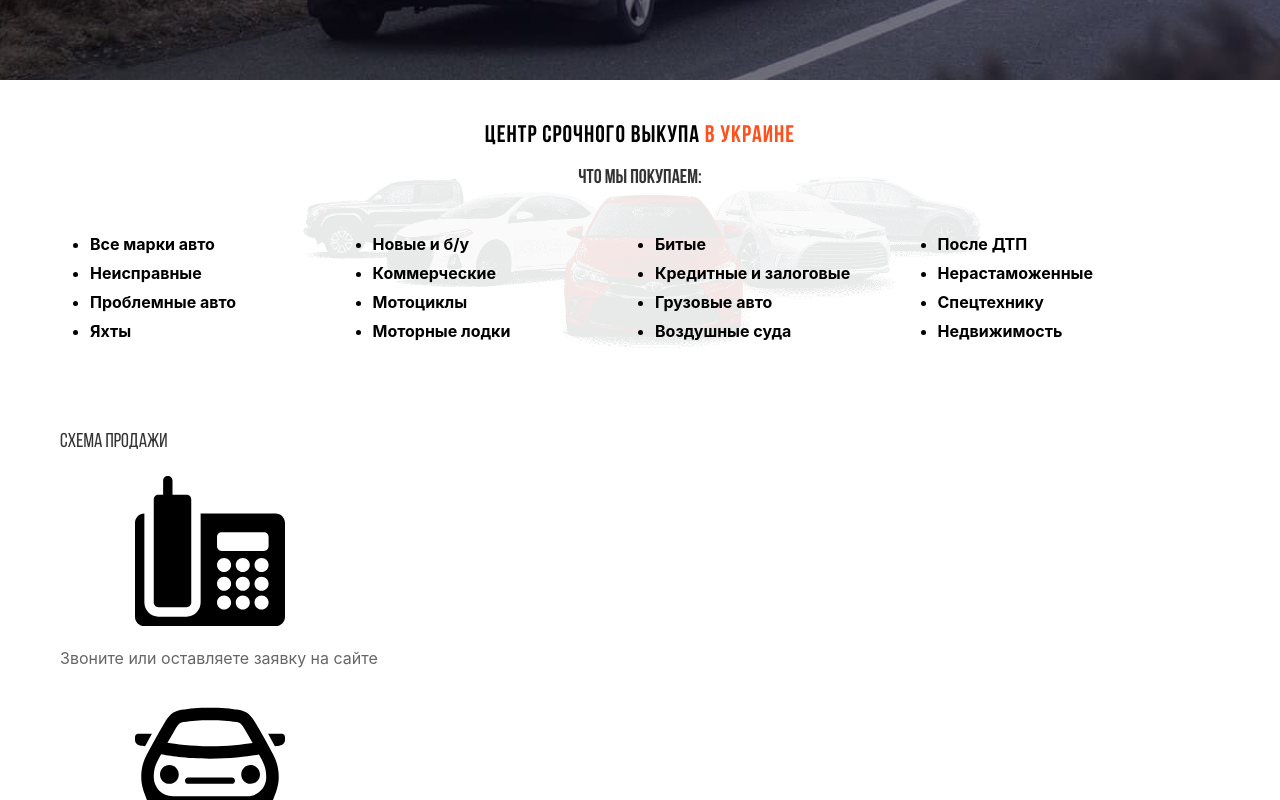
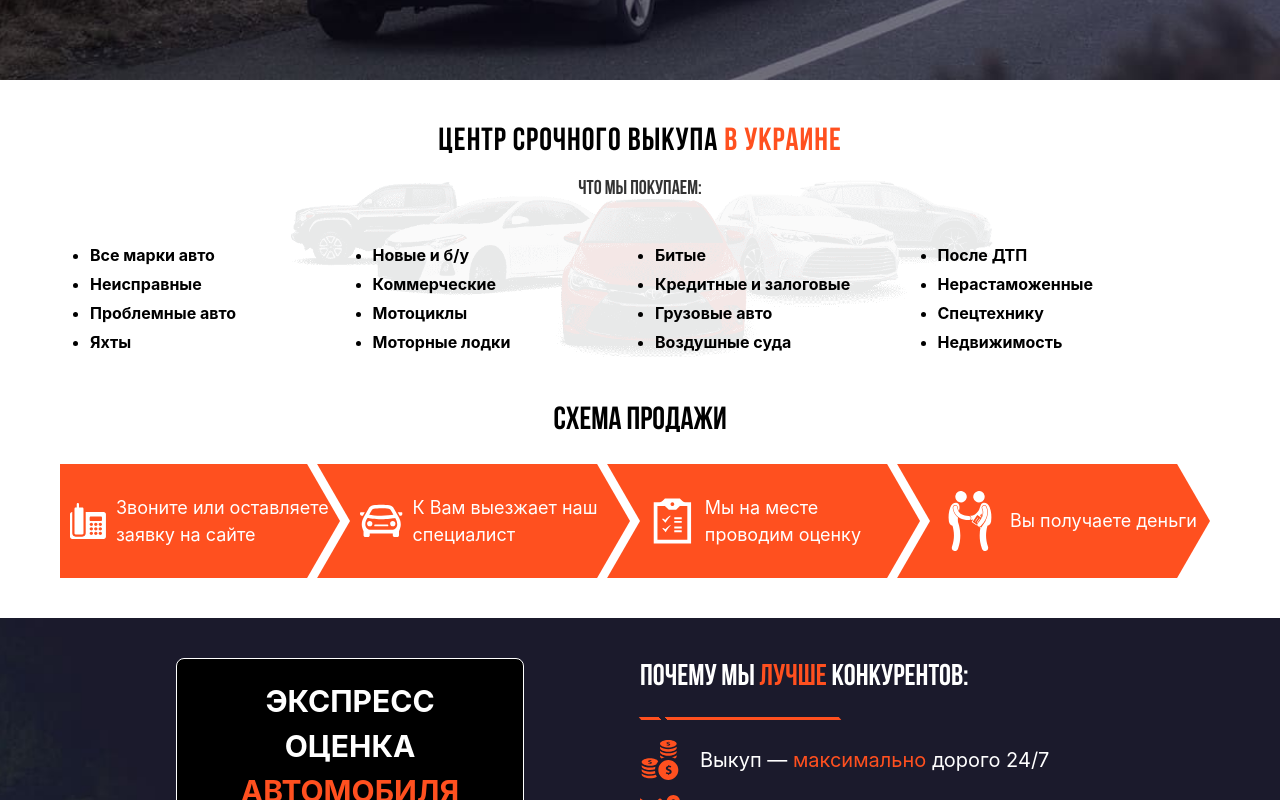
Before and after one commit to FreeDOSSS/AvtoSale, a Next.js app: page / in a window 1280 px wide. Shown: the part 720-1520 px from the top of the page. Built offline with nearby package versions, Linux system fonts and the light colour scheme.

Commit message:
style titles

```diff
--- a/next.config.js
+++ b/next.config.js
@@ -5,7 +5,6 @@
 const withFonts = require("nextjs-fonts");
 
 next_config = {
-
   exportPathMap: async function(
     defaultPathMap,
     { dev, dir, outDir, distDir, buildId }
@@ -34,7 +33,6 @@
         }
       }
     }
-    console.log("end", end);
     return end;
   }
 };
--- a/src/components/ReadyBuy/ReadyBuy.module.scss
+++ b/src/components/ReadyBuy/ReadyBuy.module.scss
@@ -20,6 +20,7 @@
   color: $colorBlack;
   margin: 0;
   padding: 0;
+  font-size: 27.2px;
   margin-bottom: 10px;
 }
 
@@ -62,6 +63,10 @@
 }
 
 @media (min-width: $breakPointWidthDs) {
+  .title {
+    font-size: 32px;
+  }
+
   .list {
     grid-template-columns: repeat(4, 1fr);
   }
--- a/src/components/StepsBuy/StepsBuy.scss
+++ b/src/components/StepsBuy/StepsBuy.module.scss
@@ -16,6 +16,7 @@
   margin: 0;
   font-weight: 700;
   margin-bottom: 20px;
+  font-size: 27.2px;
 }
 
 .subtitle {
@@ -185,6 +186,10 @@
 }
 
 @media (min-width: $breakPointWidthDs) {
+  .title {
+    font-size: 32px;
+  }
+
   .step {
     --margin: 10px;
 
```
Also changed, not shown: src/components/LogoRow/LogoRow.jsx (+7 -9 lines), src/components/StepsBuy/StepsBuy.jsx (+4 -4 lines), src/pages/_document.js (+0 -9 lines).
